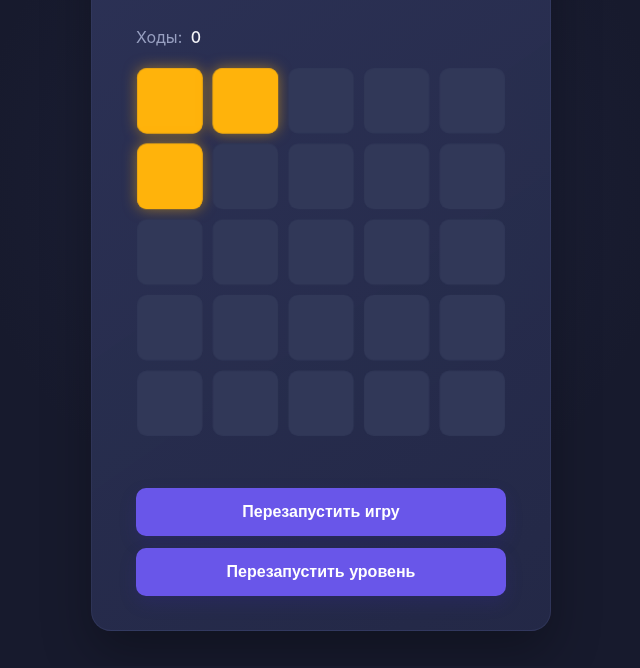
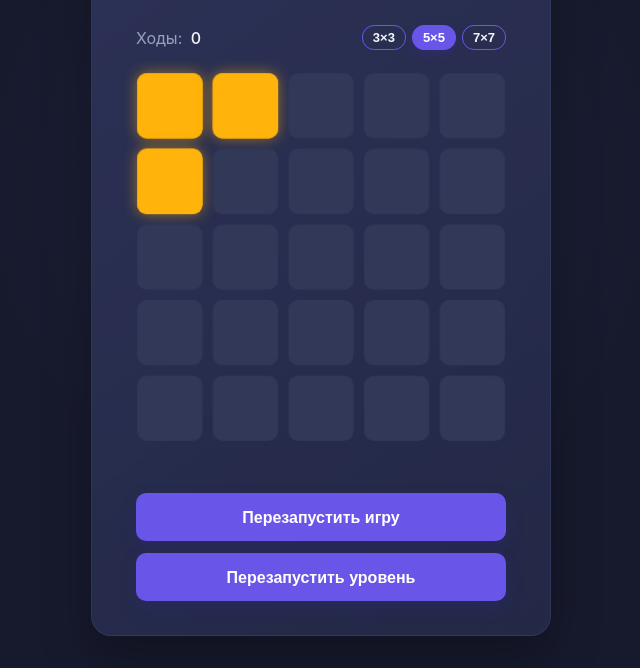
Before and after one commit to VANgys/lights-out, a plain HTML site: page index.html in a window 1280 px wide. Shown: the part 134-802 px from the top of the page, without its empty margins (319-959 px from the left). Drawn offline with Linux system fonts and the light colour scheme.

Commit message:
feat: добавлен интерфейс выбора размера игрового поля
- В index.html добавлены кнопки-переключатели для размеров 3x3, 5x5 и 7x7.

- Реализован контейнер .top-panel для размещения счетчика и кнопок на одной линии.

- В style.css добавлены стили для кнопок (.size-btn) и кастомные всплывающие подсказки (тултипы), показывающие количество уровней.

```diff
--- a/css/style.css
+++ b/css/style.css
@@ -70,12 +70,20 @@ h1 {
   line-height: 1.25;
 }
 
+/* Контейнер для верхней панели (счетчик слева, кнопки справа) */
+.top-panel {
+  display: flex;
+  justify-content: space-between; /* Разносим элементы по краям */
+  align-items: center;            /* Выравниваем по вертикали */
+  margin-bottom: 22px;            /* Отступ до игрового поля */
+}
+
 /* Блок счетчика ходов */
 .moves {
-  margin: 0 0 22px;      /* Отступ снизу до игрового поля */
   color: #98a0c1;
   font-size: 16px;
-  line-height: 1;        /* Убираем лишнюю высоту строки */
+  line-height: 1;
+  white-space: nowrap; /* Запрещаем перенос текста "Ходы:" */
 }
 
 /* Выделяем само число ходов, чтобы оно визуально отличалось от слова "Ходы:" */
@@ -209,3 +217,30 @@ h1 {
     margin-bottom: 29px;
   }
 }
+
+.size-selector {
+  display: flex;
+  gap: 6px; /* Расстояние между кнопками */
+}
+
+.size-btn {
+  padding: 4px 10px;
+  border-radius: 12px;
+  border: 1px solid var(--purple);
+  background: transparent;
+  color: var(--text);
+  font-size: 13px;
+  font-weight: 600;
+  cursor: pointer;
+  transition: all 0.2s ease;
+}
+
+.size-btn:hover {
+  background: rgba(105, 86, 233, 0.2);
+}
+
+.size-btn.active {
+  background: var(--purple);
+  color: #fff;
+  box-shadow: 0 4px 10px rgba(55, 42, 165, .3);
+}
--- a/index.html
+++ b/index.html
@@ -23,11 +23,19 @@
             <h1>Lights Out</h1>
             <div class="subtitle">Погасите все клетки</div>
 
-            <!-- [UI-2 / FR-5 / NFR-6]: Счётчик ходов
-                 Число вынесено в <span> с id, чтобы JS обновлял его безопасно
-                 через textContent, не затрагивая текст "Ходы:" -->
-            <div class="moves">
-                Ходы: <span class="moves-value" id="moves-value">0</span>
+            <!-- НОВЫЙ КОНТЕЙНЕР: Счетчик и кнопки на одной линии -->
+            <div class="top-panel">
+                <!-- [UI-2 / FR-5 / NFR-6]: Счётчик ходов -->
+                <div class="moves">
+                    Ходы: <span class="moves-value" id="moves-value">0</span>
+                </div>
+
+                <!-- Кнопки выбора размера -->
+                <div class="size-selector">
+                    <button class="size-btn" data-size="3" title="Игра состоит из 9 уровней">3×3</button>
+                    <button class="size-btn active" data-size="5" title="Игра состоит из 15 уровней">5×5</button>
+                    <button class="size-btn" data-size="7" title="Игра состоит из 25 уровней">7×7</button>
+                </div>
             </div>
 
             <!-- [UI-1 / FR-1]: Игровое поле на Canvas
```
